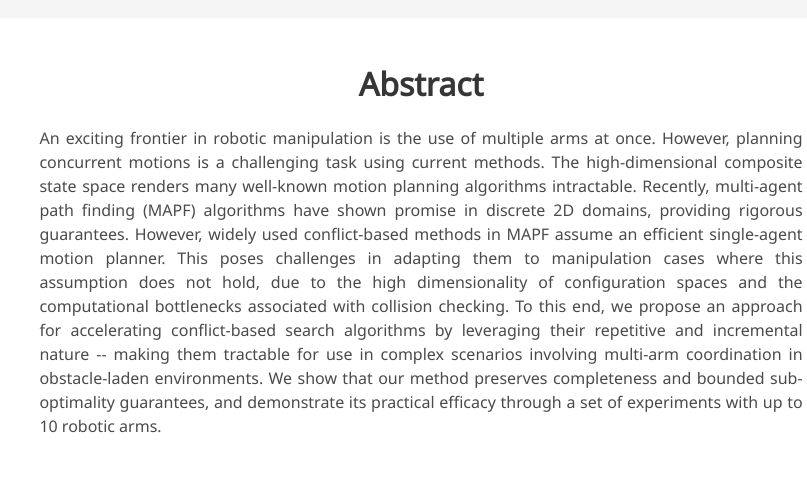
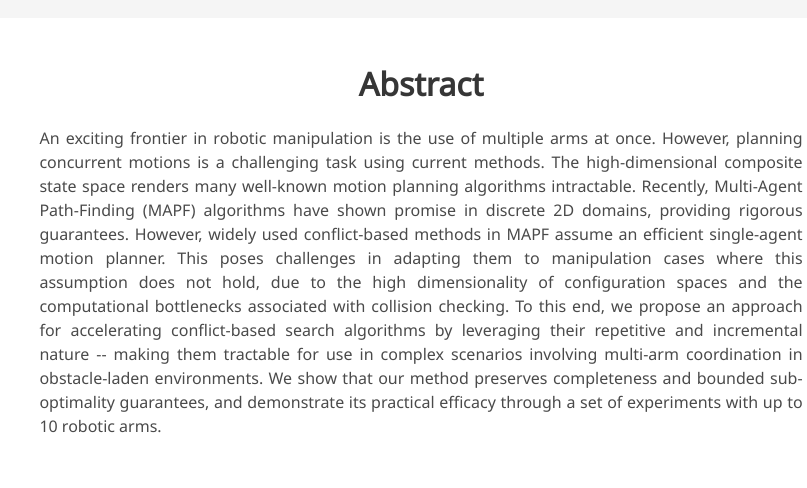
Before and after one commit to x-cbs/x-cbs.github.io, a plain HTML site: page index.html in a window 1280 px wide. Shown: the part 900-1388 px from the top of the page, 219-1026 px from the left. Drawn offline with nearby package versions, Linux system fonts and the light colour scheme; some icons are missing; a web font is replaced by a local one.

Commit message:
Update index.html

```diff
--- a/index.html
+++ b/index.html
@@ -234,8 +234,7 @@
         <h2 class="title is-3">Abstract</h2>
         <div class="content has-text-justified">
           <p>
-            An exciting frontier in robotic manipulation is the use of multiple arms at once. However, planning concurrent motions is a challenging task using current methods. The high-dimensional composite state space renders many well-known motion planning algorithms intractable. Recently, multi-agent path finding (MAPF) algorithms have shown promise in discrete 2D domains, providing rigorous guarantees. However, widely used conflict-based methods in MAPF assume an efficient single-agent motion planner. This poses challenges in adapting them to manipulation cases where this assumption does not hold, due to the high dimensionality of configuration spaces and the computational bottlenecks associated with collision checking. To this end, we propose an approach for accelerating conflict-based search algorithms by leveraging their repetitive and incremental nature -- making them tractable for use in complex scenarios involving multi-arm coordination in obstacle-laden environments. We show that our method preserves completeness and bounded sub-optimality guarantees, and demonstrate its practical efficacy through a set of experiments with up to 10 robotic arms.
-          </p>
+            An exciting frontier in robotic manipulation is the use of multiple arms at once. However, planning concurrent motions is a challenging task using current methods. The high-dimensional composite state space renders many well-known motion planning algorithms intractable. Recently, Multi-Agent Path-Finding (MAPF) algorithms have shown promise in discrete 2D domains, providing rigorous guarantees. However, widely used conflict-based methods in MAPF assume an efficient single-agent motion planner. This poses challenges in adapting them to manipulation cases where this assumption does not hold, due to the high dimensionality of configuration spaces and the computational bottlenecks associated with collision checking. To this end, we propose an approach for accelerating conflict-based search algorithms by leveraging their repetitive and incremental nature -- making them tractable for use in complex scenarios involving multi-arm coordination in obstacle-laden environments. We show that our method preserves completeness and bounded sub-optimality guarantees, and demonstrate its practical efficacy through a set of experiments with up to 10 robotic arms.          </p>
         </div>
       </div>
     </div>
```
